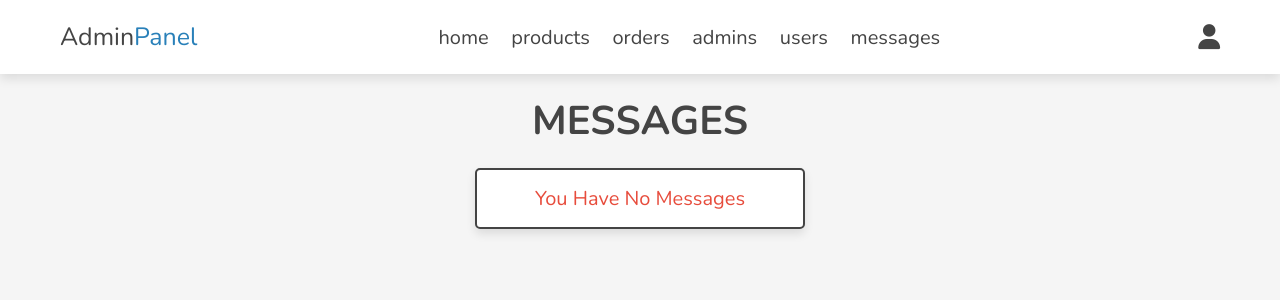
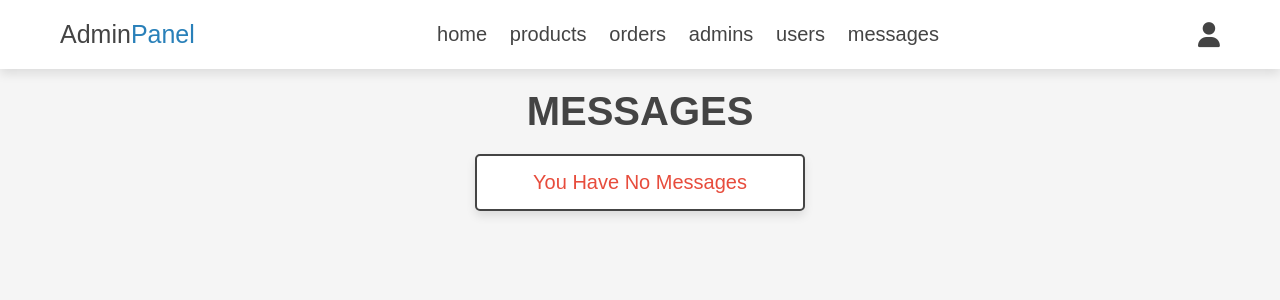
Before and after one commit to Krishnapiriyan/web_project, a PHP site: page /admin/messages.php in a window 1280 px wide. Shown: the top 300 px of the page. Run offline with PHP 8.4, Linux system fonts and the light colour scheme; a user stored in the database is signed in; data comes from the database, SQL or seed files in the repository; data that the repository does not hold is empty; some libraries are stand-ins or nearby versions.

Commit message:
font change

```diff
--- a/vk3_systems/css/admin_style.css
+++ b/vk3_systems/css/admin_style.css
@@ -13,7 +13,7 @@
 }
 
 *{
-   font-family: 'Nunito', sans-serif;
+   font-family:sans-serif;
    margin:0; padding:0;
    box-sizing: border-box;
    outline: none; border:none;
--- a/vk3_systems/css/style.css
+++ b/vk3_systems/css/style.css
@@ -23,7 +23,7 @@
 }
 
 *{
-   font-family:'Oxanium', cursive;
+   font-family:sans-serif, cursive;
    margin:0; padding:0;
    box-sizing: border-box;
    outline: none; border:none;
```
